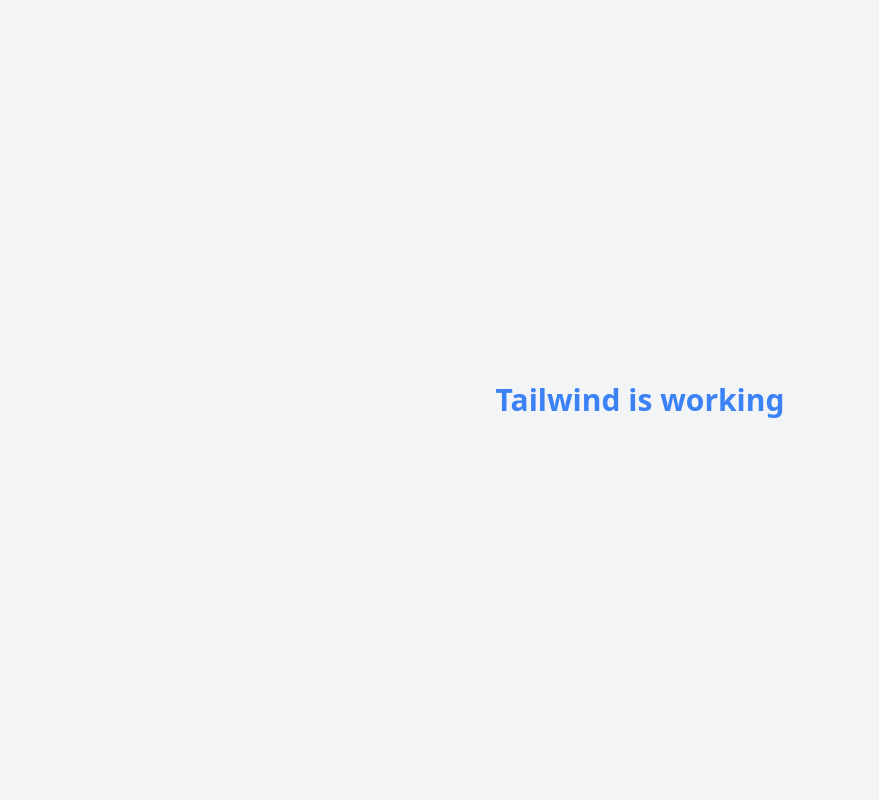
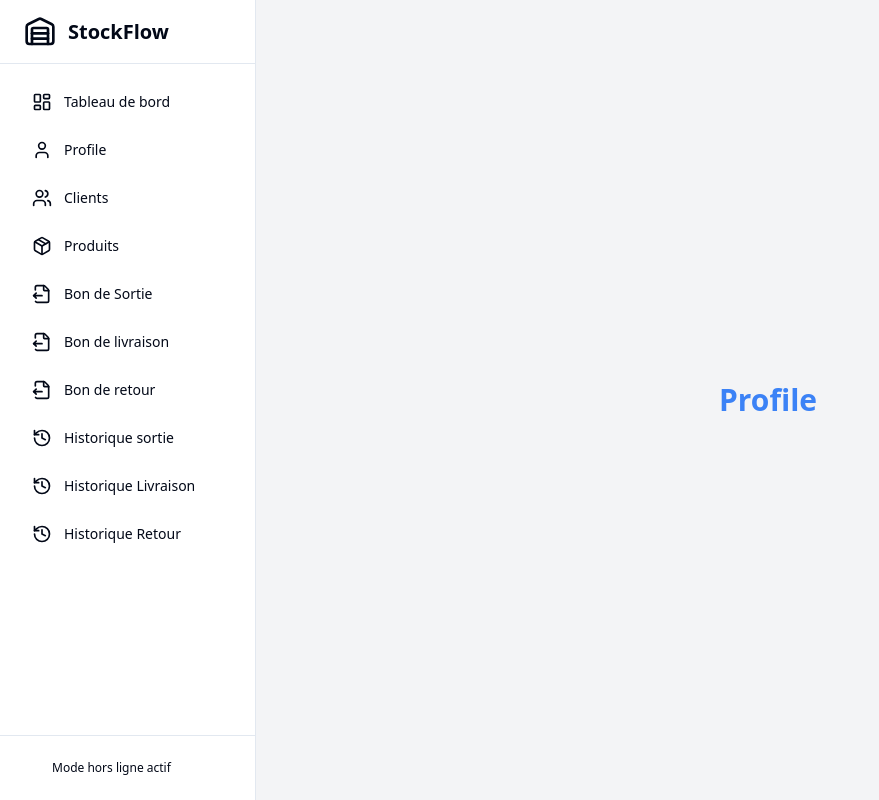
Before and after one commit to Yesserabedlmoujib/drive-stock-, a React (Vite) app: page /Profile in a window 1280 px wide. Shown: the whole page, without its empty margins (0-879 px from the left). Built offline with nearby package versions, Linux system fonts and the light colour scheme.

Commit message:
feat: setup application routing and react-query provider

```diff
--- a/src/App.tsx
+++ b/src/App.tsx
@@ -1,9 +1,41 @@
-export default function App() {
-  return (
-    <div className="min-h-screen bg-gray-100 flex items-center justify-center">
-      <h1 className="text-3xl font-bold text-blue-500">
-        Tailwind is working
-      </h1>
-    </div>
-  );
-}
+import { QueryClient, QueryClientProvider } from "@tanstack/react-query";
+import { BrowserRouter, Route, Routes } from "react-router-dom";
+import { AppLayout } from "./components/layout/AppLayout";
+import BonL from "./pages/BonL";
+import BonR from "./pages/BonR";
+import BonS from "./pages/BonS";
+import Customer from "./pages/Customer";
+import Dashboard from "./pages/Dashboard";
+import HistoryL from "./pages/HistoryL";
+import HistoryR from "./pages/HistoryR";
+import HistoryS from "./pages/HistoryS";
+import NotFound from "./pages/NotFound";
+import Product from "./pages/Product";
+import Profile from "./pages/Profile";
+
+const queryClient = new QueryClient();
+
+const App = () => (
+  <QueryClientProvider client={queryClient}>
+    <BrowserRouter>
+      <Routes>
+        <Route element={<AppLayout />}>
+          <Route path="/" element={<Dashboard />} />
+          <Route path="/Profile" element={<Profile />} />
+          <Route path="/customer" element={<Customer />} />
+          <Route path="/products" element={<Product />} />
+          <Route path="/bon-de-sortie" element={<BonS />} />
+          <Route path="/bon-de-livraison" element={<BonL />} />
+          <Route path="/bon-de-retour" element={<BonR />} />
+
+          <Route path="/history" element={<HistoryS />} />
+          <Route path="/historyLivraison" element={<HistoryL />} />
+          <Route path="/historyRetour" element={<HistoryR />} />
+        </Route>
+        <Route path="*" element={<NotFound />} />
+      </Routes>
+    </BrowserRouter>
+  </QueryClientProvider>
+);
+
+export default App;
--- /dev/null
+++ b/src/components/layout/AppLayout.tsx
@@ -0,0 +1,13 @@
+import { Outlet } from "react-router-dom";
+import { AppSidebar } from "./AppSidebar";
+
+export function AppLayout() {
+  return (
+    <div className="min-h-screen bg-background">
+      <AppSidebar />
+      <main className="md:ml-64 pt-16 md:pt-0 min-h-screen">
+        <Outlet />
+      </main>
+    </div>
+  );
+}
--- /dev/null
+++ b/src/components/layout/AppSidebar.tsx
@@ -0,0 +1,116 @@
+import { Button } from "@/components/ui/button";
+import { cn } from "@/lib/utils";
+import {
+  FileOutput,
+  History,
+  LayoutDashboard,
+  Menu,
+  Package,
+  Users,
+  User,
+  Warehouse,
+  X,
+} from "lucide-react";
+import { useState } from "react";
+import { NavLink, useLocation } from "react-router-dom";
+
+const navItems = [
+  { to: "/", icon: LayoutDashboard, label: "Tableau de bord" },
+  { to: "/profile", icon: User, label: "Profile" },
+  { to: "/customer", icon: Users, label: "Clients" },
+  { to: "/products", icon: Package, label: "Produits" },
+  { to: "/bon-de-sortie", icon: FileOutput, label: "Bon de Sortie" },
+  { to: "/bon-de-livraison", icon: FileOutput, label: "Bon de livraison" },
+  { to: "/bon-de-retour", icon: FileOutput, label: "Bon de retour" },
+
+  { to: "/history", icon: History, label: "Historique sortie" },
+  { to: "/historyLivraison", icon: History, label: "Historique Livraison" },
+  { to: "/historyRetour", icon: History, label: "Historique Retour" },
+];
+
+export function AppSidebar() {
+  const [isOpen, setIsOpen] = useState(false);
+  const location = useLocation();
+
+  const toggleSidebar = () => setIsOpen(!isOpen);
+  const closeSidebar = () => setIsOpen(false);
+
+  return (
+    <>
+      {/* Mobile Header */}
+      <header className="fixed top-0 left-0 right-0 z-50 flex items-center justify-between h-16 px-4 bg-sidebar border-b border-sidebar-border md:hidden">
+        <div className="flex items-center gap-3">
+          <Warehouse className="w-7 h-7 text-sidebar-primary" />
+          <span className="text-lg font-semibold text-sidebar-foreground">
+            StockFlow
+          </span>
+        </div>
+        <Button
+          variant="ghost"
+          size="icon"
+          onClick={toggleSidebar}
+          className="text-sidebar-foreground hover:bg-sidebar-accent"
+        >
+          {isOpen ? <X className="w-6 h-6" /> : <Menu className="w-6 h-6" />}
+        </Button>
+      </header>
+
+      {/* Overlay */}
+      {isOpen && (
+        <div
+          className="fixed inset-0 z-40 bg-background/80 backdrop-blur-sm md:hidden"
+          onClick={closeSidebar}
+        />
+      )}
+
+      {/* Sidebar */}
+      <aside
+        className={cn(
+          "fixed top-0 left-0 z-50 h-full w-64 bg-sidebar border-r border-sidebar-border transition-transform duration-300 ease-in-out md:translate-x-0",
+          isOpen ? "translate-x-0" : "-translate-x-full",
+        )}
+      >
+        {/* Logo */}
+        <div className="flex items-center gap-3 h-16 px-6 border-b border-sidebar-border">
+          <Warehouse className="w-8 h-8 text-sidebar-primary" />
+          <span className="text-xl font-bold text-sidebar-foreground">
+            StockFlow
+          </span>
+        </div>
+
+        {/* Navigation */}
+        <nav className="flex flex-col gap-1 p-4">
+          {navItems.map((item) => {
+            const isActive = location.pathname === item.to;
+            return (
+              <NavLink
+                key={item.to}
+                to={item.to}
+                onClick={closeSidebar}
+                className={cn(
+                  "flex items-center gap-3 px-4 py-3 rounded-lg text-sm font-medium transition-all duration-200",
+                  isActive
+                    ? "bg-sidebar-primary text-sidebar-primary-foreground shadow-md"
+                    : "text-sidebar-muted hover:bg-sidebar-accent hover:text-sidebar-foreground",
+                )}
+              >
+                <item.icon className="w-5 h-5" />
+                <span>{item.label}</span>
+              </NavLink>
+            );
+          })}
+        </nav>
+
+        {/* Footer */}
+        <div className="absolute bottom-0 left-0 right-0 p-4 border-t border-sidebar-border">
+          <div className="flex items-center gap-3 px-4 py-2">
+            <div className="w-2 h-2 rounded-full bg-success animate-pulse-soft" />
+            <span className="text-xs text-sidebar-muted">
+              Mode hors ligne actif
+            </span>
+          </div>
+        </div>
+      </aside>
+    </>
+  );
+}
```
